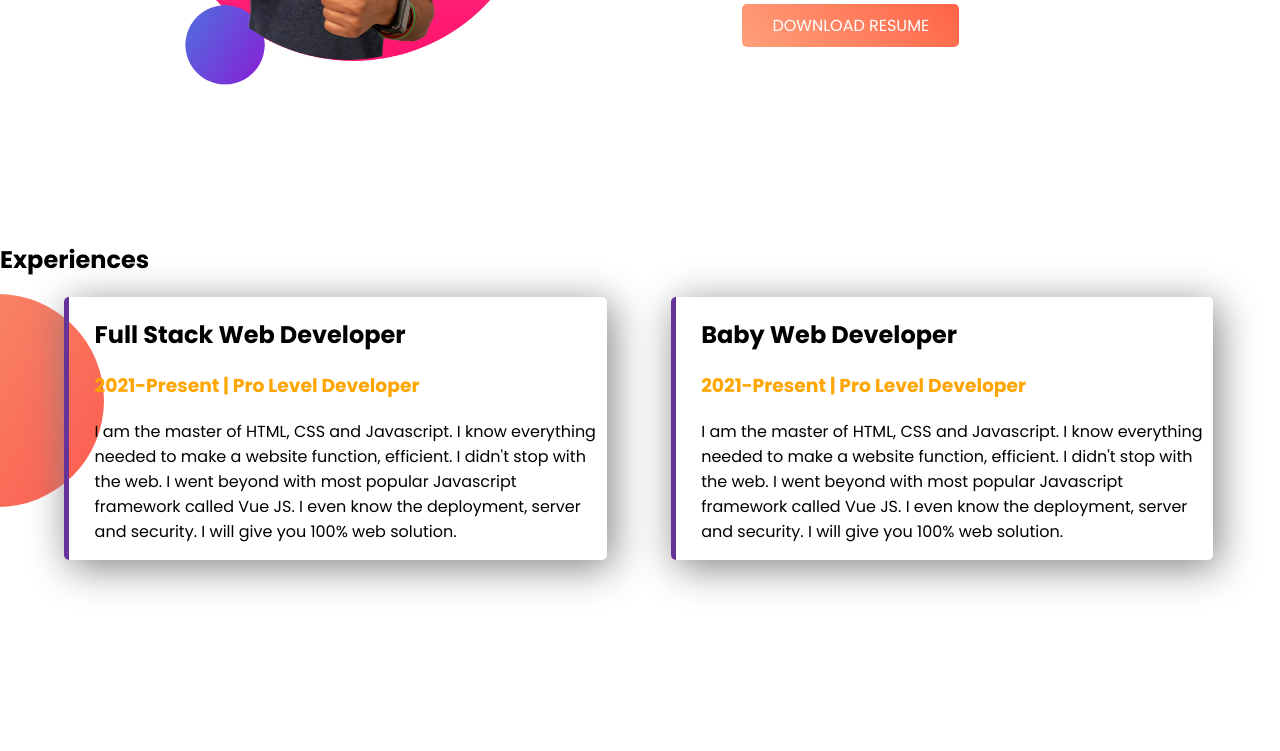
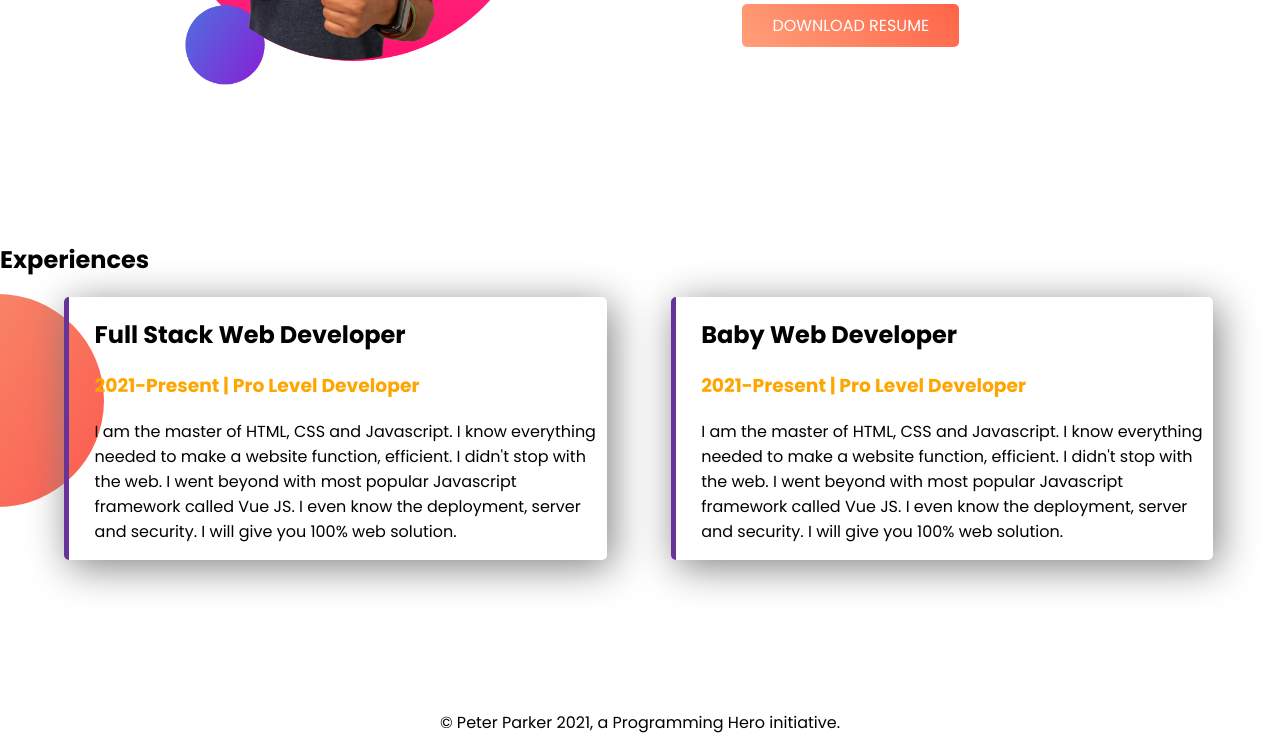
Before and after one commit to foridislam332/demo, a plain HTML site: page index.html in a window 1280 px wide. Shown: the part 1022-1773 px from the top of the page. Before the commit the page ends 1732 px from the top, so only its background shows below. Drawn offline with Linux system fonts and the light colour scheme.

Commit message:
footer added

```diff
--- a/index.html
+++ b/index.html
@@ -64,6 +64,9 @@
             </div>
         </div>
     </section>
+    <footer>
+        <p>© Peter Parker 2021, a Programming Hero initiative.</p>
+    </footer>
 </body>
 
 </html>
--- a/style.scss
+++ b/style.scss
@@ -84,3 +84,9 @@ body {
         }
     }
 }
+
+footer {
+    p {
+        text-align: center;
+    }
+}
```
Also changed, not shown: style.css, 1 other file.
